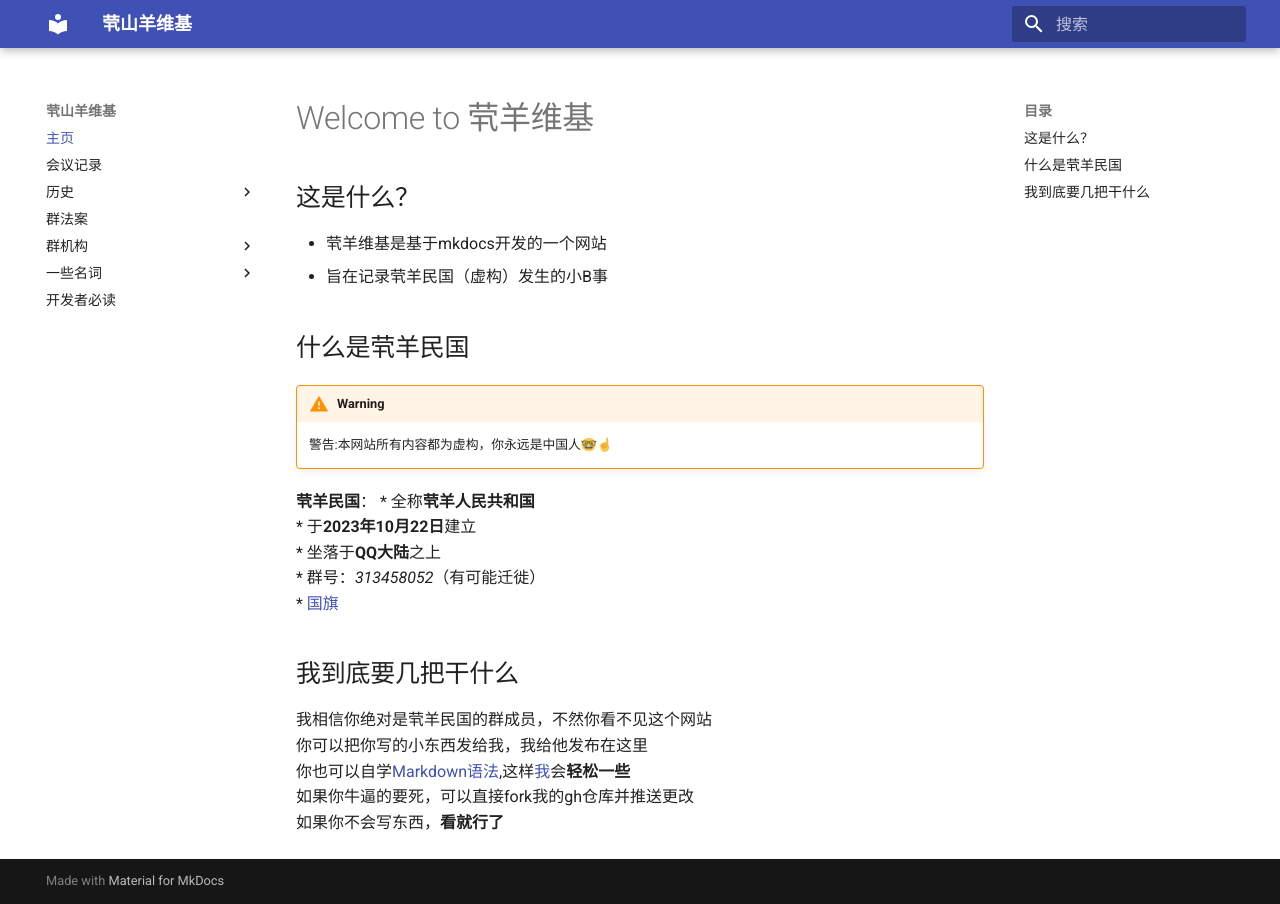
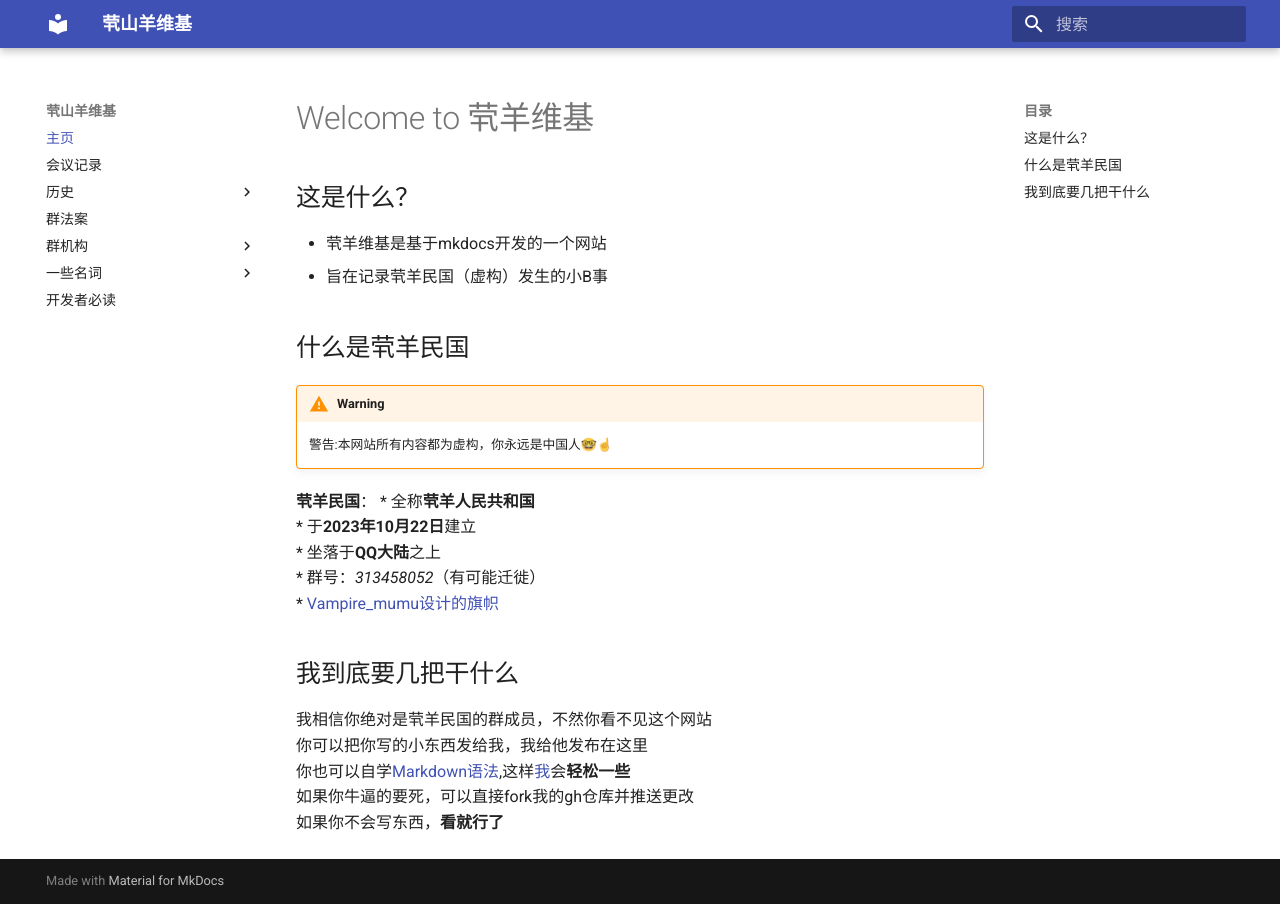
Before and after one commit to qqjldsy/GoatBook-Source, an MkDocs documentation site: the page built from docs/index.md, in a window 1280 px wide. Built offline with MkDocs 1.6.1 and Material for MkDocs 9.7.7, drawn with Linux system fonts in a browser that asks for light colours; comment, search, counter and statistics services are not loaded.

Commit message:
Update index.md

```diff
--- a/docs/index.md
+++ b/docs/index.md
@@ -13,7 +13,7 @@
 * 于**2023年10月22日**建立
 * 坐落于**QQ大陆**之上
 * 群号：*313458052*（有可能迁徙）
-* [国旗](https://img.wsmdn.dpdns.org/img/茕羊民国国旗.jpg)
+* [Vampire_mumu设计的旗帜](https://img.wsmdn.dpdns.org/img/茕羊民国国旗.jpg)
 
 
 ## 我到底要几把干什么
```
